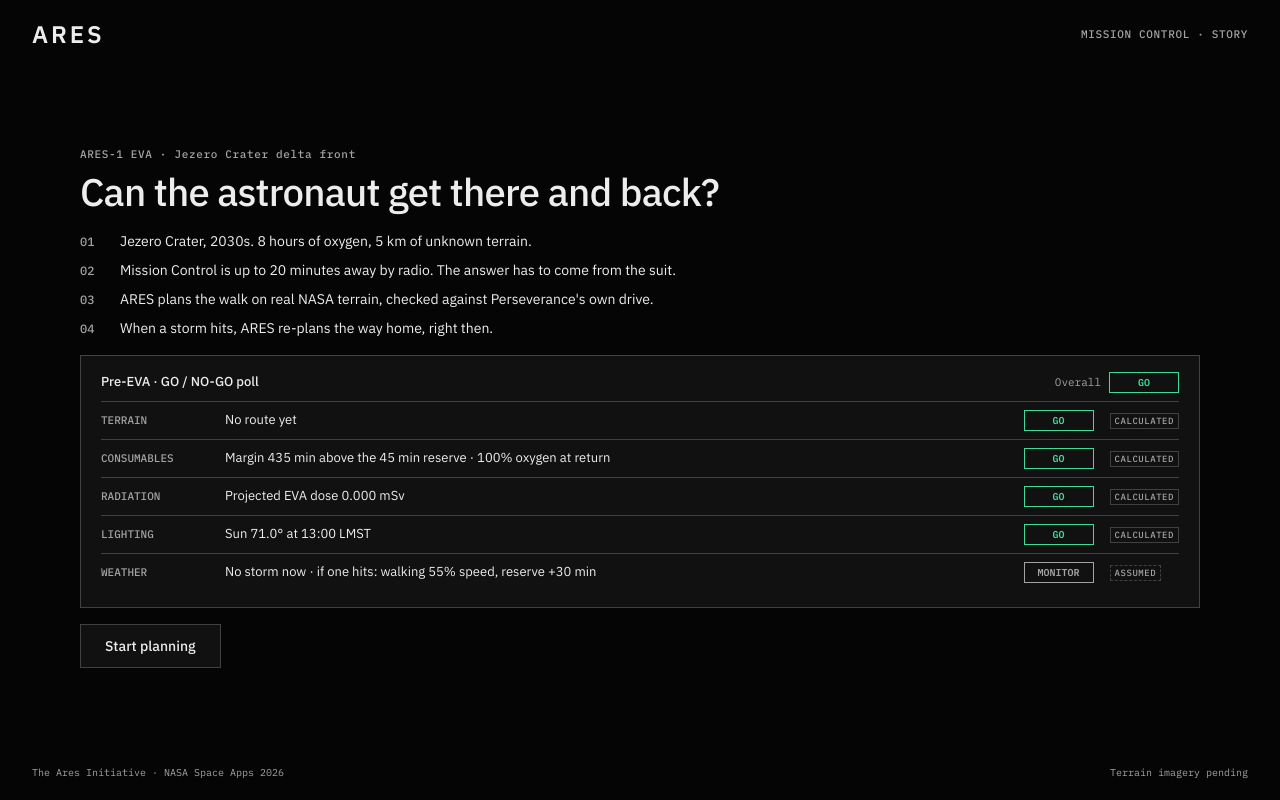
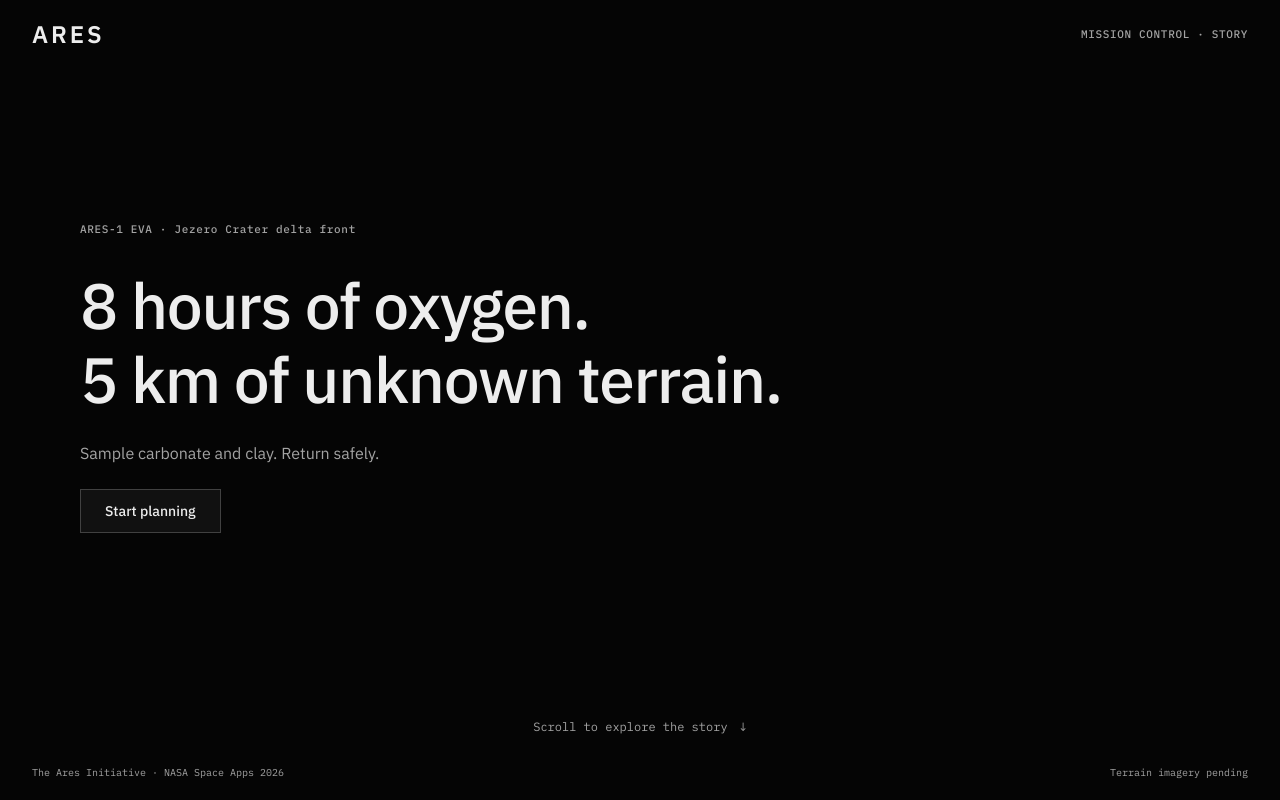
Before and after one commit to Csathvik245/ares, a React (Vite) app in the folder app/: page / in a window 1280 px wide. Shown: the top 800 px of the page. Built offline with nearby package versions, Linux system fonts and the light colour scheme.

Commit message:
Restore title screen with story below the fold

```diff
--- a/app/src/components/MissionBriefing.tsx
+++ b/app/src/components/MissionBriefing.tsx
@@ -31,6 +31,7 @@ export function MissionBriefing({
 }: MissionBriefingProps) {
   return (
     <main className="mission-briefing" aria-label="Story">
+      <section className="briefing-hero" aria-labelledby="briefing-title">
       <div
         className="briefing-terrain"
         aria-hidden="true"
@@ -43,10 +44,25 @@ export function MissionBriefing({
       <header>
         ARES <span>MISSION CONTROL · STORY</span>
       </header>
-      <section className="briefing-content" aria-labelledby="briefing-title">
+      <div className="briefing-title-content">
+        <p className="briefing-eyebrow">{missionTitle} · {siteName}</p>
+        <h1 id="briefing-title">{CONSUMABLE_HOURS} hours of oxygen.<br />5 km of unknown terrain.</h1>
+        <p className="briefing-tagline">Sample carbonate and clay. Return safely.</p>
+        <div className="briefing-actions">
+          {onRunDemo && <button type="button" className="briefing-primary" onClick={onRunDemo}>Run the demo</button>}
+          <button type="button" className="briefing-secondary" onClick={onBeginPlanning}>Start planning</button>
+        </div>
+      </div>
+      <a className="briefing-scroll" href="#briefing-story">Scroll to explore the story <span aria-hidden="true">↓</span></a>
+      <footer>
+        <span>The Ares Initiative · NASA Space Apps 2026</span>
+        <span>{imageCredit ?? "Terrain imagery pending"}</span>
+      </footer>
+      </section>
+      <section id="briefing-story" className="briefing-content" aria-labelledby="briefing-story-title">
         <div className="briefing-intro">
-          <p className="briefing-eyebrow">{missionTitle} · {siteName}</p>
-          <h1 id="briefing-title">Can the astronaut get there and back?</h1>
+          <p className="briefing-eyebrow">THE MISSION STORY</p>
+          <h2 id="briefing-story-title">Can the astronaut get there and back?</h2>
         </div>
         <ol className="briefing-beats" aria-label="The mission story">
           <li><span aria-hidden="true">01</span><p>Jezero Crater, 2030s. {CONSUMABLE_HOURS} hours of oxygen, 5 km of unknown terrain.</p></li>
@@ -86,15 +102,9 @@ export function MissionBriefing({
             </>
           ) : <p className="briefing-empty" role="status">Loading mission data…</p>}
         </section>
-        <div className="briefing-actions">
-          {onRunDemo && <button type="button" className="briefing-primary" onClick={onRunDemo}>Run the demo</button>}
-          <button type="button" className="briefing-secondary" onClick={onBeginPlanning}>Start planning</button>
-        </div>
+
       </section>
-      <footer>
-        <span>The Ares Initiative · NASA Space Apps 2026</span>
-        <span>{imageCredit ?? "Terrain imagery pending"}</span>
-      </footer>
+
     </main>
   );
 }
--- a/app/src/components/mission-screens.css
+++ b/app/src/components/mission-screens.css
@@ -12,11 +12,48 @@
   min-height: 100svh;
   display: flex;
   flex-direction: column;
-  gap: var(--space-6);
-  padding: var(--space-6) var(--space-12);
   background: var(--void-deep);
   color: var(--text);
   font-family: var(--font-body);
+}
+.mission-briefing .briefing-hero {
+  position: relative;
+  isolation: isolate;
+  min-height: 100svh;
+  display: flex;
+  flex-direction: column;
+  gap: var(--space-6);
+  padding: var(--space-6) var(--space-12);
+}
+.mission-briefing .briefing-title-content {
+  width: 100%;
+  max-width: 1120px;
+  display: grid;
+  gap: var(--space-6);
+  margin: auto;
+  padding: var(--space-12) 0;
+}
+.mission-briefing .briefing-title-content h1 {
+  font-size: clamp(40px, 5vw, 72px);
+}
+.mission-briefing .briefing-tagline {
+  color: var(--muted);
+  font: 16px/1.5 var(--font-body);
+}
+.mission-briefing .briefing-scroll {
+  display: flex;
+  align-items: center;
+  justify-content: center;
+  gap: var(--space-3);
+  min-height: var(--touch-target);
+  color: var(--muted);
+  font: 12px/1.5 var(--font-mono);
+  text-decoration: none;
+}
+.mission-briefing .briefing-scroll:hover { color: var(--text); }
+.mission-briefing .briefing-scroll:focus-visible {
+  outline: 2px solid var(--safe);
+  outline-offset: 4px;
 }
 .mission-briefing .briefing-terrain {
   position: absolute;
@@ -42,16 +79,19 @@
 }
 .mission-briefing .briefing-content {
   width: 100%;
-  max-width: 1120px;
+  max-width: 1216px;
   display: grid;
   gap: var(--space-6);
-  margin: auto;
+  margin: 0 auto;
+  padding: var(--space-12);
+  scroll-margin-top: var(--space-6);
 }
 .mission-briefing p,
 .mission-briefing h2 {
   margin: 0;
 }
-.mission-briefing h1 {
+.mission-briefing h1,
+.mission-briefing #briefing-story-title {
   margin: var(--space-2) 0 0;
   font: 500 clamp(28px, 3vw, 40px)/1.15 var(--font-heading);
   letter-spacing: -0.02em;
@@ -189,12 +229,14 @@
   font: 10px/1.5 var(--font-mono);
 }
 @media (max-width: 1100px), (max-height: 800px) {
-  .mission-briefing { padding: var(--space-5) var(--space-8); gap: var(--space-4); }
+  .mission-briefing .briefing-hero { padding: var(--space-5) var(--space-8); gap: var(--space-4); }
+  .mission-briefing .briefing-content { padding: var(--space-8); }
   .mission-briefing .briefing-content { gap: var(--space-4); }
   .mission-briefing .briefing-beats li { font-size: 14px; }
 }
 @media (max-width: 700px) {
-  .mission-briefing { padding: var(--space-5); }
+  .mission-briefing .briefing-hero,
+  .mission-briefing .briefing-content { padding: var(--space-5); }
   .mission-briefing .briefing-poll { padding: var(--space-3); }
   .mission-briefing .briefing-poll-heading,
   .mission-briefing footer { flex-wrap: wrap; }
```
Also changed, not shown: 1 other file (tests, documents, lock files or other folders).
